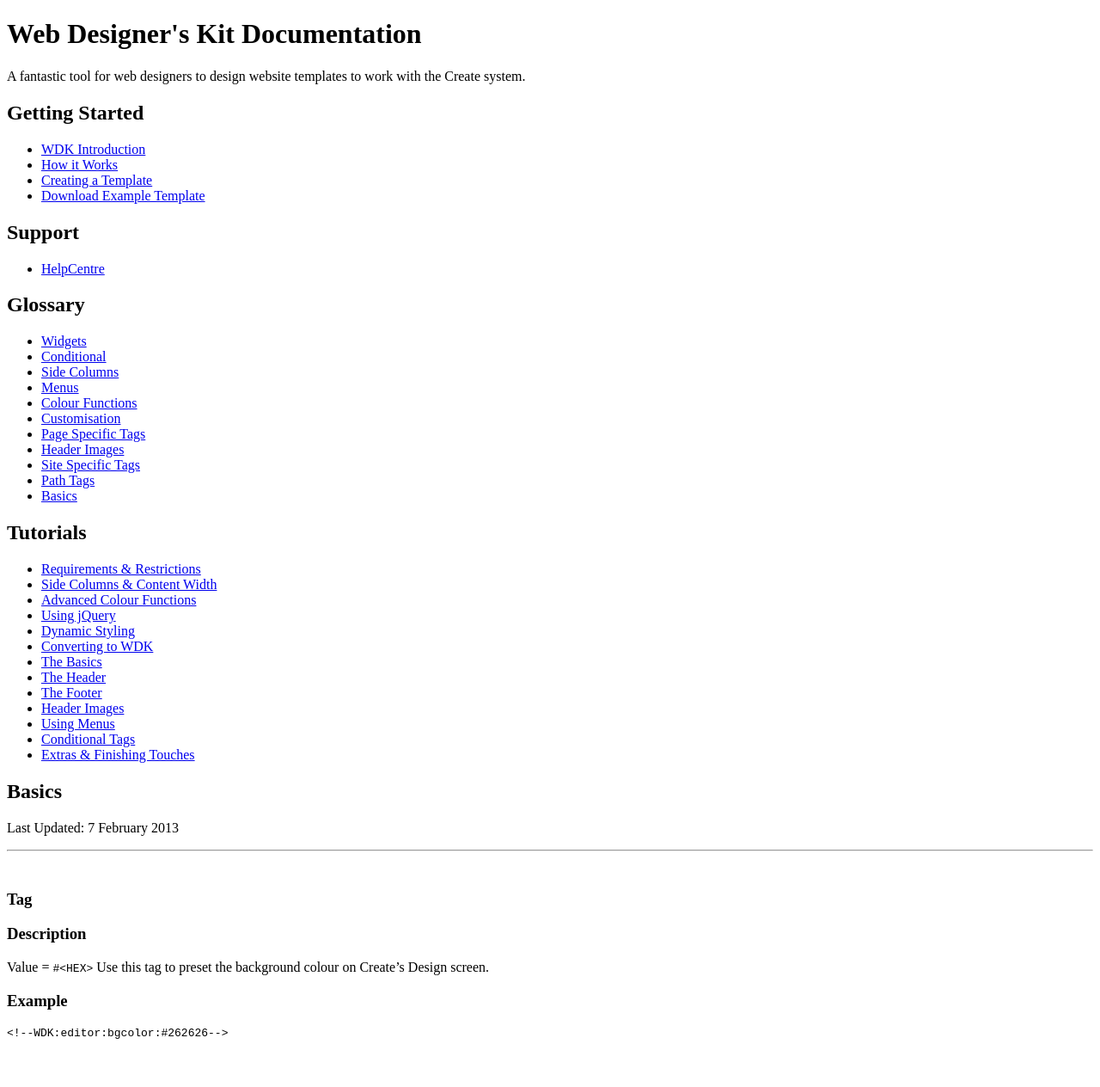
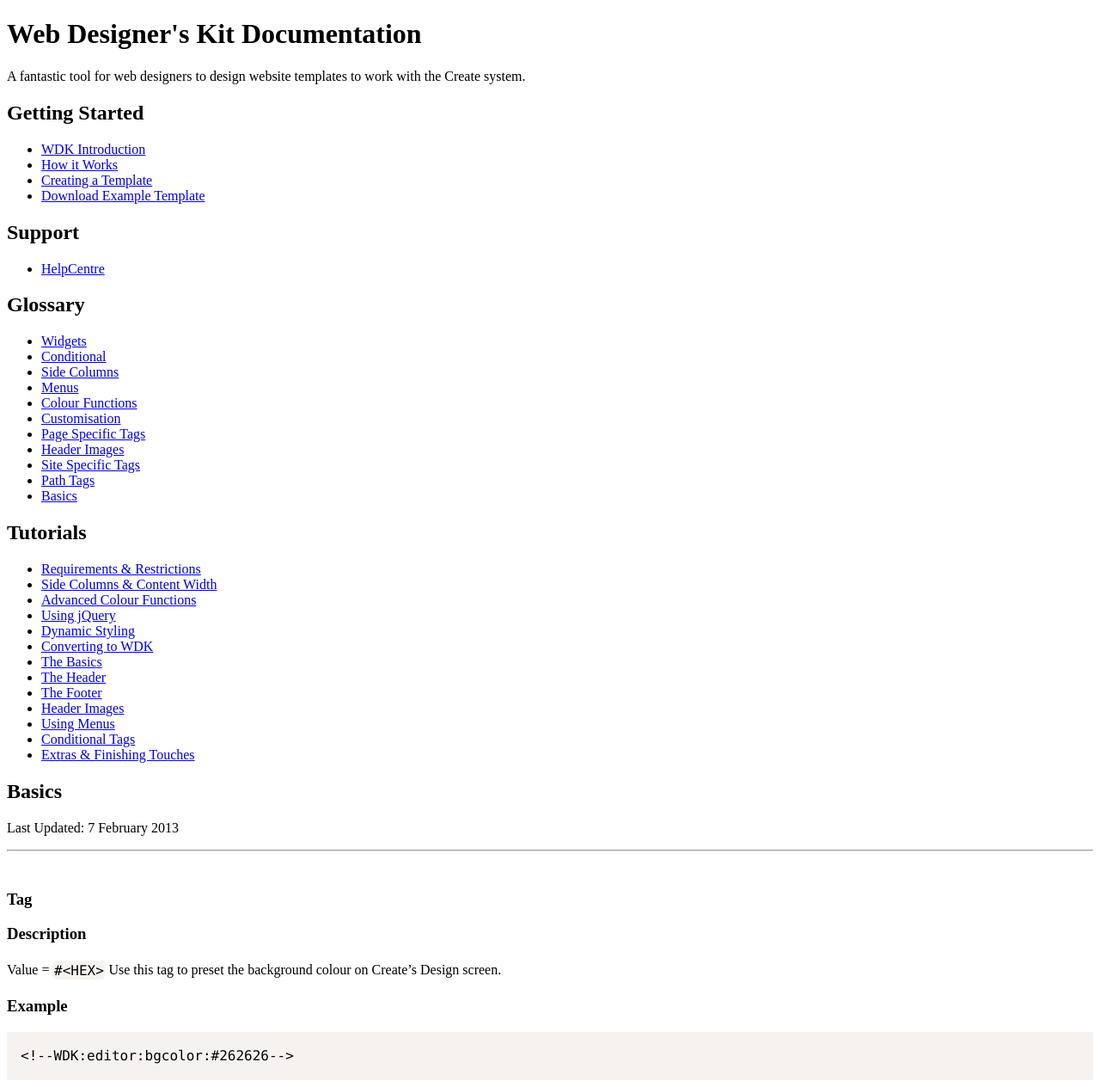
Before and after one commit to createdotnet/wdk, a Jekyll site: the page built from pages/03glossary/11basics.md, in a window 1280 px wide. Shown: the whole page at 86% size. Built offline with Jekyll 4.4.1, drawn with Linux system fonts in a browser that asks for light colours; nearby versions of some CDN libraries; library files that are not in the unit come from our copies; before the commit the page ends 1222 px from its top, so only the background shows below that.

Commit message:
add head and foot file with links to prism.js syntax highlighter

```diff
--- a/_includes/foot.html
+++ b/_includes/foot.html
@@ -1,3 +1,6 @@
 </div> <!-- end container -->
+
+<script src="{{ site.baseurl }}js/prism.js"></script>
+
 </body>
 </html>
--- a/_includes/head.html
+++ b/_includes/head.html
@@ -5,6 +5,9 @@
     <meta charset="utf-8">
     <title>WDK Documentation - {{ page.title }}</title>
     <link rel="stylesheet" href="{{ site.baseurl }}css/main.css" >
+
+<link rel="stylesheet" href="{{ site.baseurl }}css/prism.css" >
+
 </head>
 
 <body>
```
